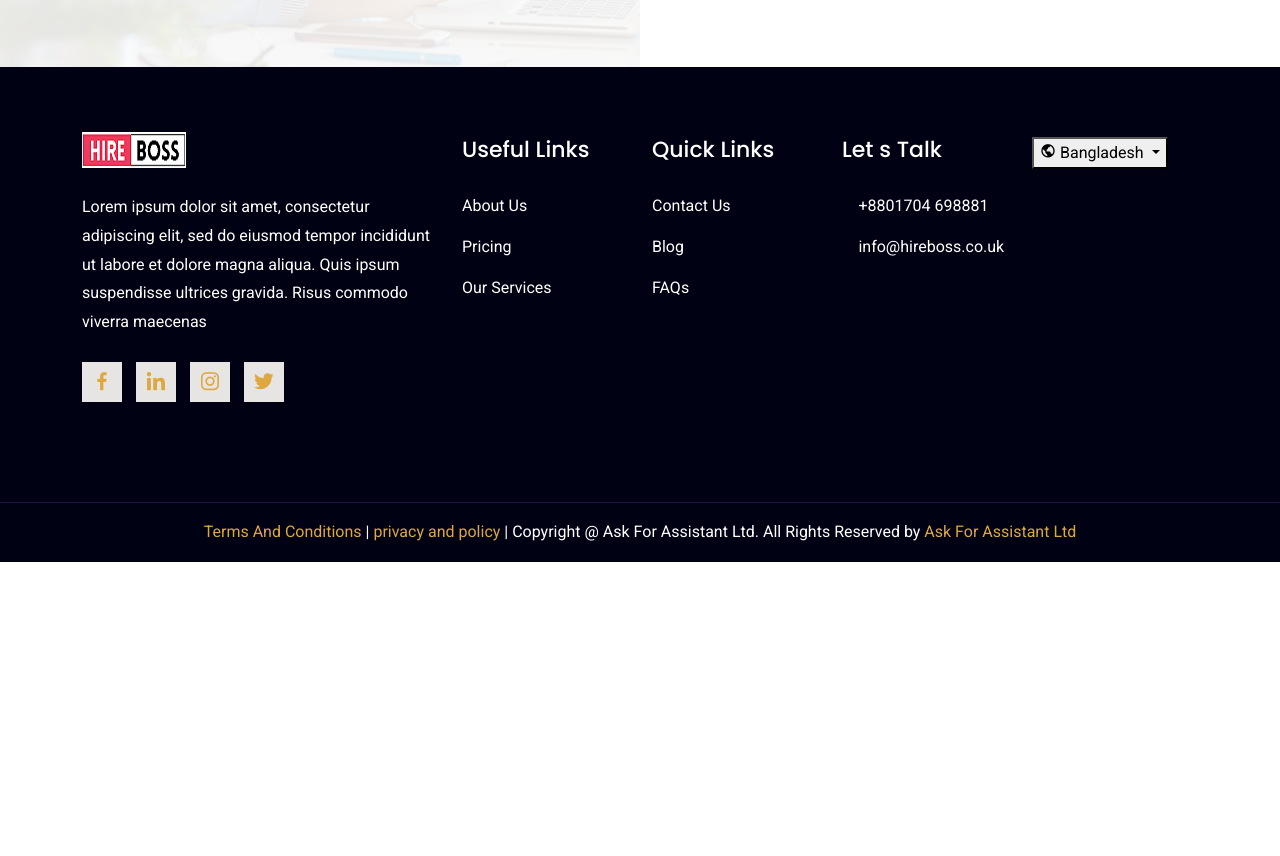
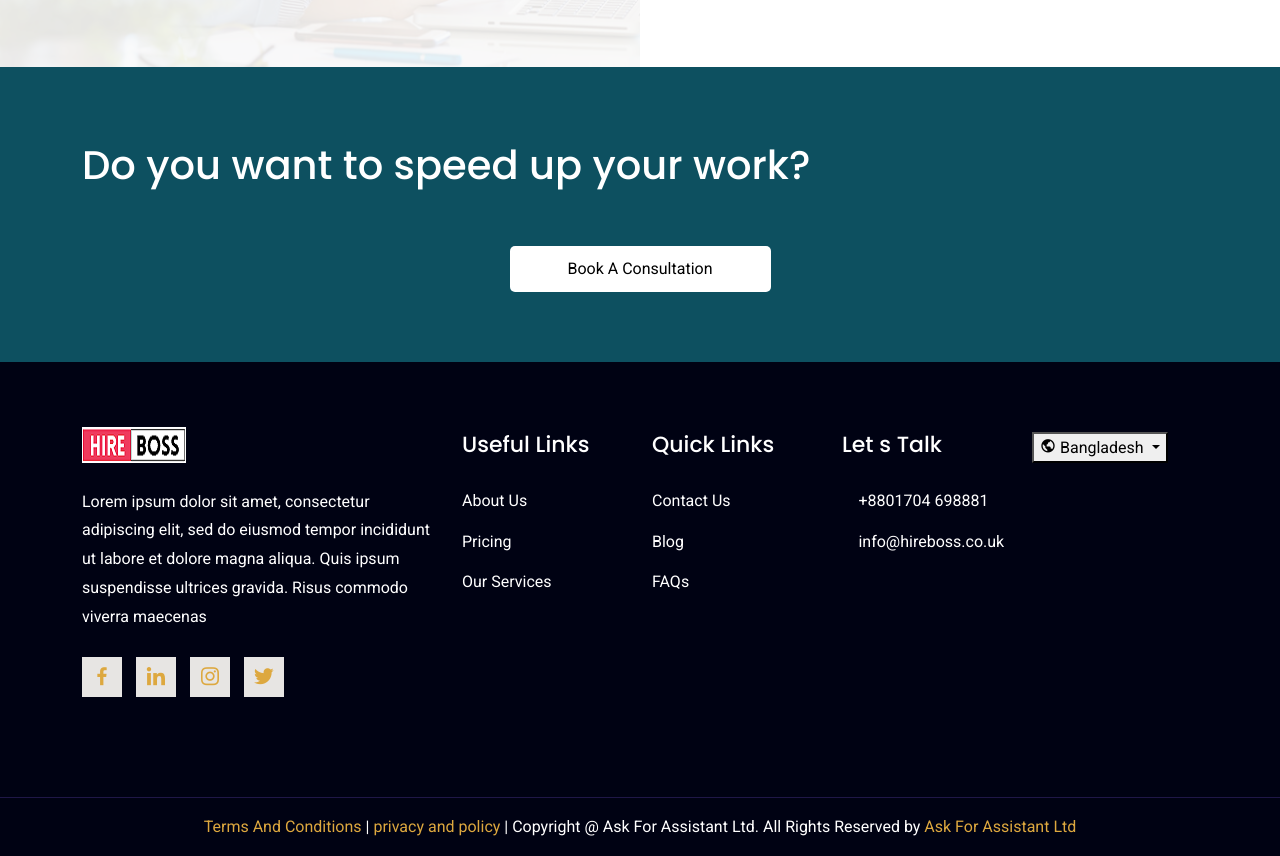
Before and after one commit to tyrkgithub/HireBoss, a plain HTML site: page about.html in a window 1280 px wide. Shown: the part 4726-5582 px from the top of the page. Before the commit the page ends 5288 px from the top, so only its background shows below. Drawn offline with Linux system fonts and the light colour scheme; some icons are missing; a web font is replaced by a local one.

Commit message:
adds call to action section

```diff
--- a/about.html
+++ b/about.html
@@ -572,7 +572,38 @@
 
 
 
+		<div class="services-area ptb-70" style="background-color: #0D5060;">
+			<div class="container">
+				<h1 class="text-white">Do you want to speed up your work?</h1>
+				<div class="row justify-content-center pt-45">
 
+<!--
+					<div class="col-lg-4 col-md-6">
+						<div class="section-title" style="max-width: 100%">
+
+							<p style="font-size: 30px;line-height: 36px;color: white">
+								Don't worry about your money <br>
+								you can try one week for free!
+							</p>
+						</div>
+					</div>
+
+					<div class="col-lg-5 col-md-6">
+						<div class="section-title" style="max-width: 100%">
+
+							<p style="font-size: 30px;line-height: 36px;color: white">
+								Don't worry about your money, you can <br>try one week for free!
+							</p>
+						</div>
+					</div> -->
+
+					<div class="col-lg-3 col-md-6">
+						<a style="width: 100%;float: right;background-color: #fff; color: #000 !important" href="#" class="default-btn border-radius-5 text-white">Book a consultation</a>
+					</div>
+
+				</div>
+			</div>
+		</div>
 
 
 
```
